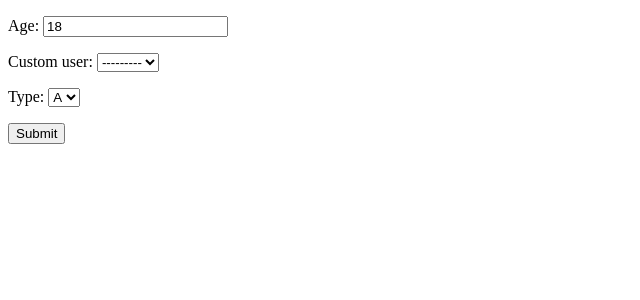
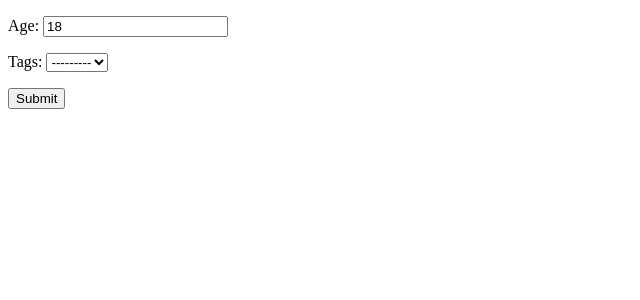
Before and after one commit to mateusz-sliwinski/LoveApp, a Django app: page /preferences/ in a window 1280 px wide. Shown: the top 300 px of the page, without its empty margins (0-640 px from the left). Run offline with Django 3.2, Linux system fonts and the light colour scheme.

Commit message:
tags Finally work right

```diff
--- a/accounts/forms.py
+++ b/accounts/forms.py
@@ -65,23 +65,11 @@
         return user
 
 
-categories = (
-    ('A', 'A'),
-    ('B', 'B'),
-    ('C', 'C'),
-)
-
-
 class PreferencesForm(forms.ModelForm):
-    type = forms.ChoiceField(choices=categories)
 
     class Meta:
         model = Preferences
         fields = [
             'age',
             'tags',
-            'custom_user',
         ]
-        widgets = {
-            'tags': forms.Select(choices=categories),
-        }
--- a/accounts/models.py
+++ b/accounts/models.py
@@ -1,7 +1,7 @@
 """Models.py files."""
 # Django
 from datetime import date
-
+from multiselectfield import MultiSelectField
 from dateutil.relativedelta import relativedelta
 from django.contrib.auth.models import AbstractUser
 from django.core.validators import MaxValueValidator, MinValueValidator
@@ -44,7 +44,11 @@
 
 
 class Preferences(models.Model):
-
+    categories = (
+        ('A', 'A'),
+        ('B', 'B'),
+        ('C', 'C'),
+    )
     age = models.IntegerField(
         default=18,
         validators=[
@@ -52,9 +56,7 @@
             MinValueValidator(18)
         ]
      )
-    slug = models.SlugField(unique=True)
-    tags = TaggableManager()
-    custom_user = models.ForeignKey(CustomUser, on_delete=models.CASCADE)
+    tags = MultiSelectField(choices=categories)
 
     def __str__(self):
-        return f'{self.tags.values_list("name", flat=True)}'
+        return f'{self.tags}'
--- a/accounts/views.py
+++ b/accounts/views.py
@@ -19,20 +19,14 @@
 
     def form_valid(self, form):
         self.form = form
-        tags = self.form.cleaned_data.get('tags')
-        types = self.form.cleaned_data.get('type')
+        tags = form.cleaned_data.get('tags')
+        age = form.cleaned_data.get('age')
 
-        context = {
-            'count_tags': Preferences.objects.count() + 1,
-        }
-
-        if form.is_valid():
-            person = form.save(commit=False)
-            person.slug = slugify(context['count_tags'])
-            person.tags = tags
-
-            person.save()
-            form.save_m2m()
+        preferences = Preferences.objects.create(
+            tags=tags,
+            age=age,
+        )
+        preferences.save()
 
         return super().form_valid(form)
 
--- a/project/settings.py
+++ b/project/settings.py
@@ -43,6 +43,7 @@
     'allauth.socialaccount',
     'allauth.account',
     'taggit',
+    'multiselectfield',
 ]
 
 MIDDLEWARE = [
--- a/requirements.txt
+++ b/requirements.txt
@@ -3,3 +3,4 @@
 django-allauth==0.45.0
 Pillow==8.3.2
 django-taggit==1.5.1
+django-multiselectfield==0.1.12
--- a/templates/preferences.html
+++ b/templates/preferences.html
@@ -11,6 +11,12 @@
     <form method="POST">
         {% csrf_token %}
         {{ form.as_p }}
+        {% for value, text in form.providers.field.choices %}
+  <div class="ui slider checkbox">
+    <input id="id_providers_{{ forloop.counter0 }}" name="{{ form.providers.name }}" type="checkbox" value="{{ value }}"{% if value in checked_providers %} checked="checked"{% endif %}>
+    <label>{{ text }}</label>
+  </div>
+{% endfor %}
         <button type="submit" class="btn btn-primary">Submit</button>
     </form>
     <div class="row mb-2 posts">
```
